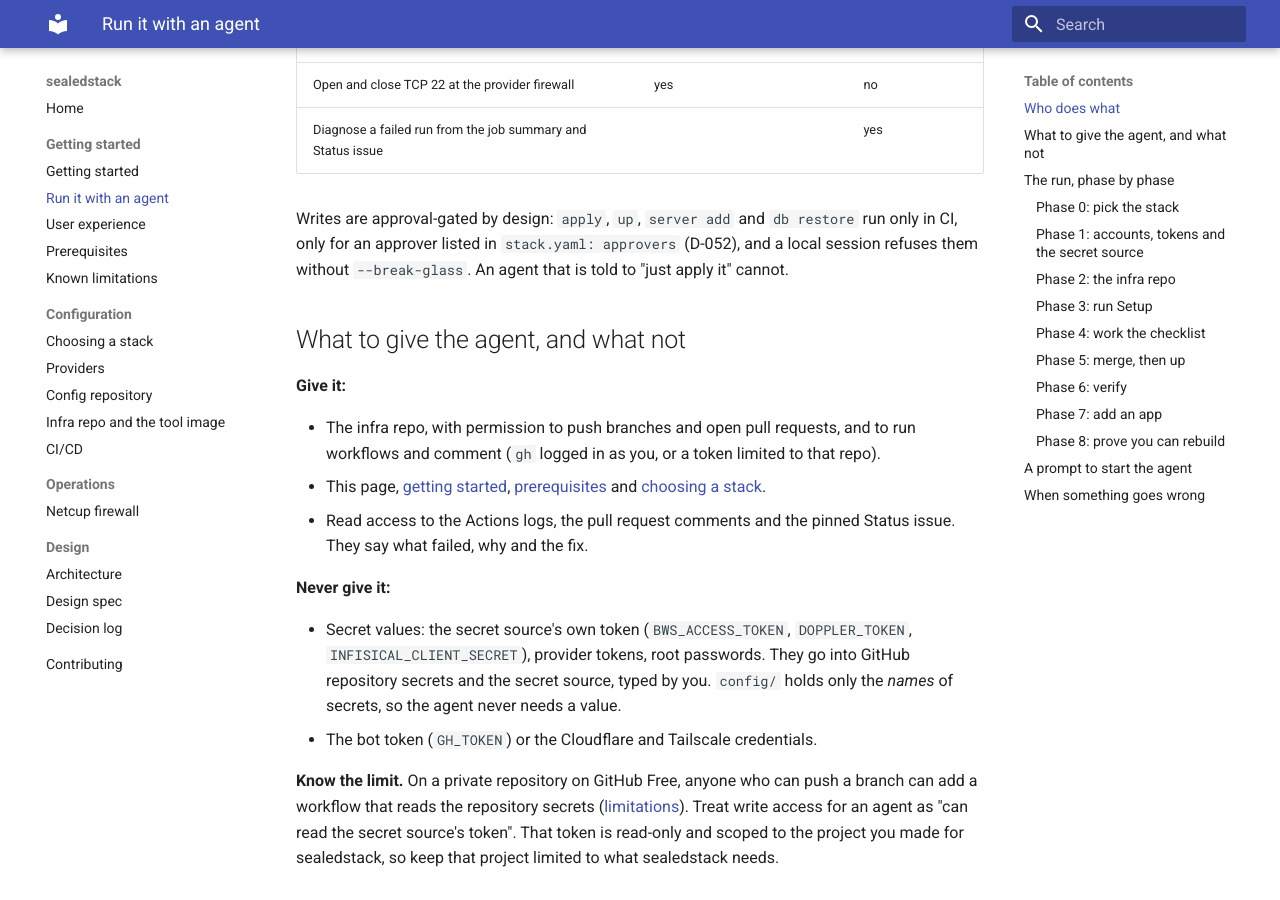
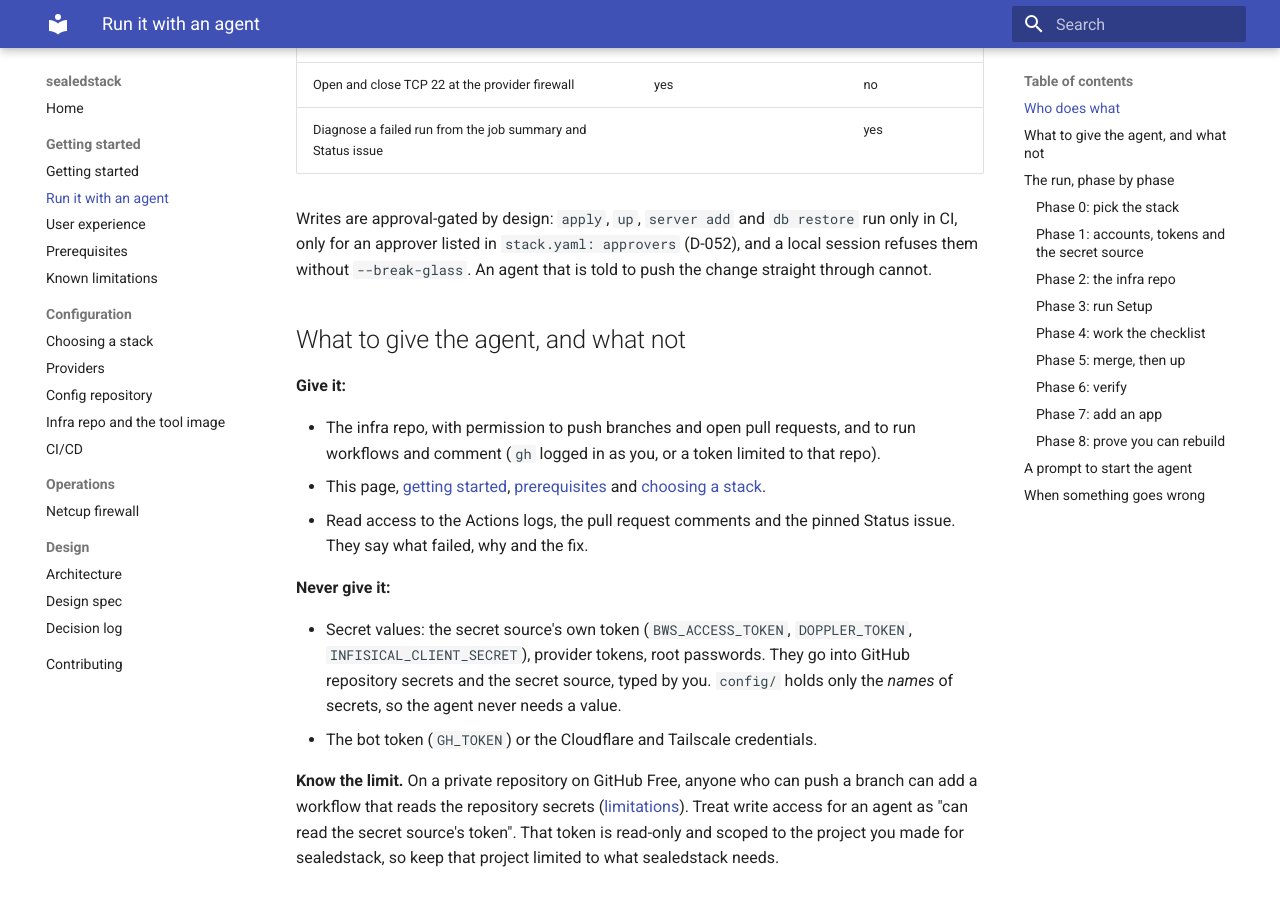
Before and after one commit to gauravnagar19/sealedstack, an MkDocs documentation site: the page built from docs/run-with-an-agent.md, in a window 1280 px wide and 900 px high, scrolled down 1020 px. Built offline with MkDocs 1.6.1 and Material for MkDocs 9.7.7, drawn with Linux system fonts in a browser that asks for light colours.

Commit message:
docs: reword to satisfy the laptop-flow guard
Co-Authored-By: Claude Sonnet 5.5 <noreply@anthropic.com>

```diff
--- a/docs/run-with-an-agent.md
+++ b/docs/run-with-an-agent.md
@@ -32,7 +32,7 @@ do the steps that create trust.
 
 Writes are approval-gated by design: `apply`, `up`, `server add` and `db restore` run
 only in CI, only for an approver listed in `stack.yaml: approvers` (D-052), and a local
-session refuses them without `--break-glass`. An agent that is told to "just apply it"
+session refuses them without `--break-glass`. An agent that is told to push the change straight through
 cannot.
 
 ## What to give the agent, and what not
```
